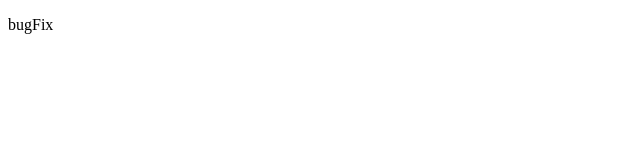
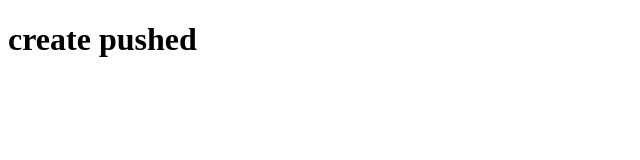
Before and after one commit to Kataru7/senla-trainee, a plain HTML site: page index.html in a window 1280 px wide. Shown: the whole page, without its empty margins (0-640 px from the left). Drawn offline with Linux system fonts and the light colour scheme.

Commit message:
create pushed branch

```diff
--- a/index.html
+++ b/index.html
@@ -7,6 +7,6 @@
     <title>Document</title>
 </head>
 <body>
-    <p>bugFix</p>
+    <h1>create pushed</h1>
 </body>
 </html>
```
